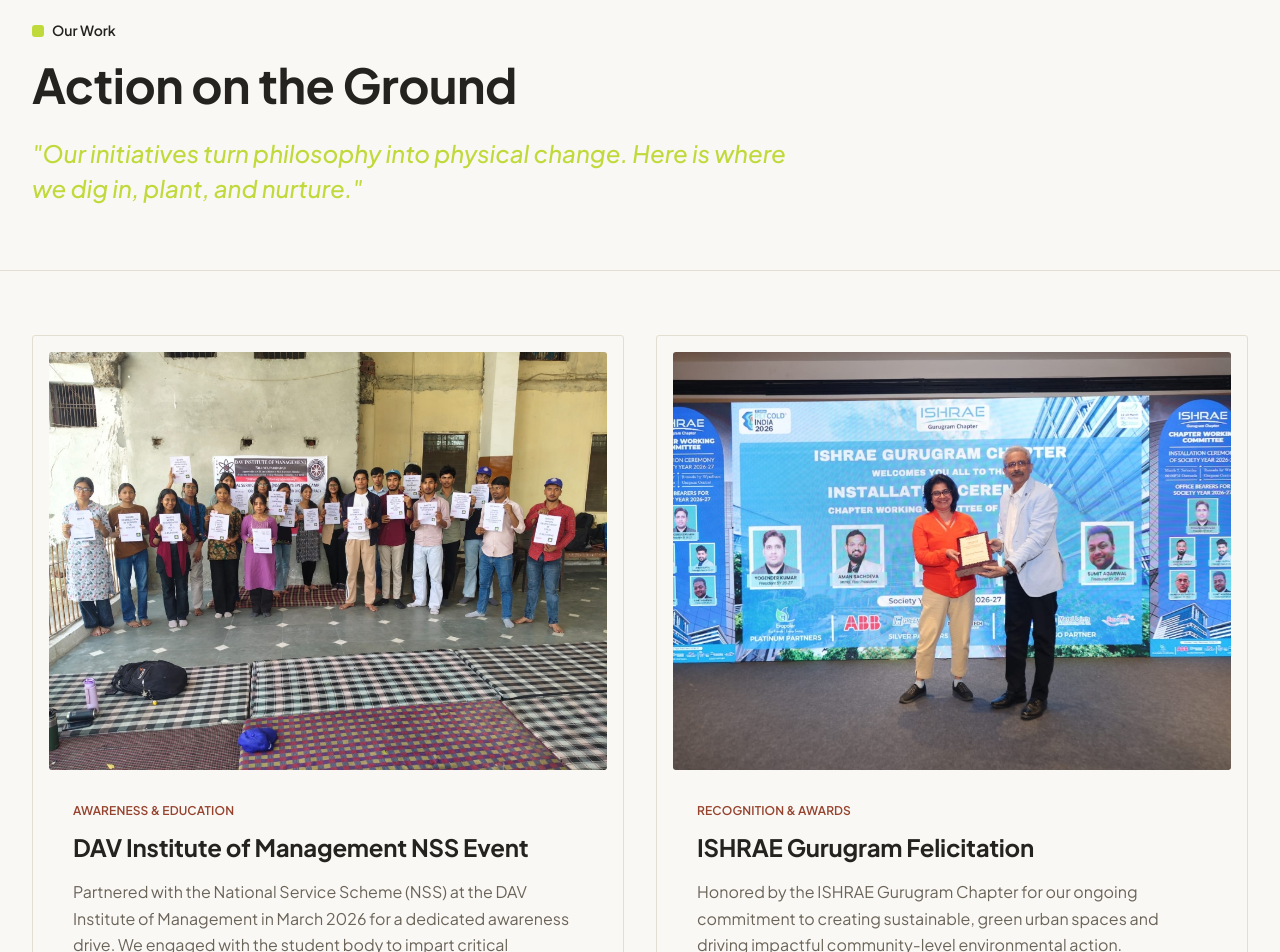
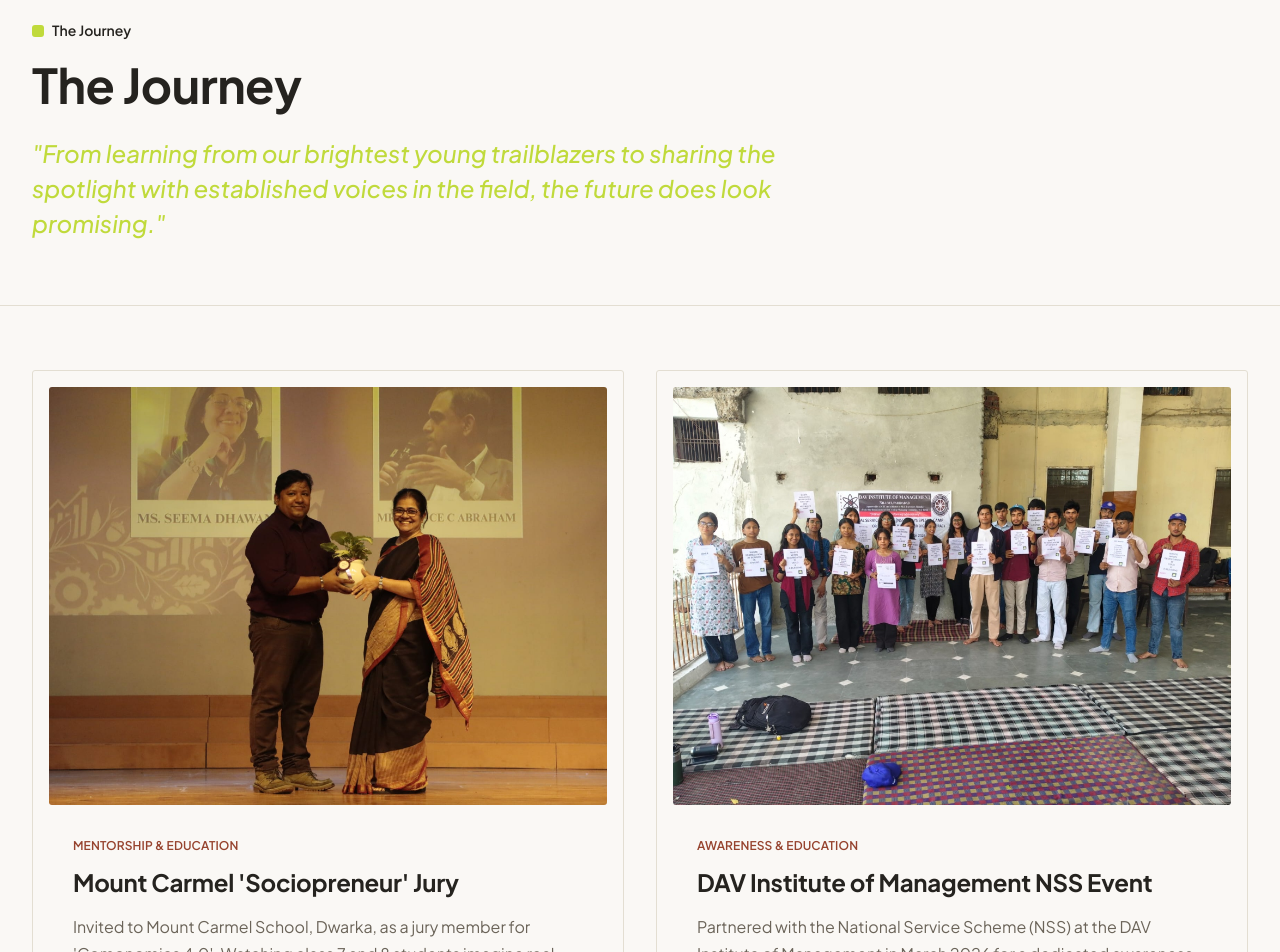
Before and after one commit to AnshKapila/TheRoadsides, a Next.js app: page /work in a window 1280 px wide. Shown: the part 140-1092 px from the top of the page. Built offline with nearby package versions, Linux system fonts and the light colour scheme.

Commit message:
Rename Our Work to The Journey and add Mount Carmel event

```diff
--- a/src/app/work/page.tsx
+++ b/src/app/work/page.tsx
@@ -4,6 +4,12 @@ import { ArrowRight, Leaf } from "lucide-react";
 
 export default function WorkPage() {
   const initiatives = [
+    {
+      title: "Mount Carmel 'Sociopreneur' Jury",
+      tag: "Mentorship & Education",
+      desc: "Invited to Mount Carmel School, Dwarka, as a jury member for 'Comonomics 4.0'. Watching class 7 and 8 students imagine real ideas for environmental change was genuinely inspiring. Two very different rooms recently—one learning from our brightest young trailblazers, one sharing the spotlight with established voices. The future does look promising.",
+      img: "mount_carmel.png"
+    },
     {
       title: "DAV Institute of Management NSS Event",
       tag: "Awareness & Education",
@@ -55,13 +61,13 @@ export default function WorkPage() {
         <div className="container mx-auto max-w-7xl">
           <div className="flex items-center gap-[8px] mb-[16px]">
             <span className="w-3 h-3 rounded-[3px] group bg-[var(--primary-green)]" />
-            <span className="text-[var(--charcoal)] font-semibold text-[14px]">Our Work</span>
+            <span className="text-[var(--charcoal)] font-semibold text-[14px]">The Journey</span>
           </div>
           <h1 className="text-[48px] font-bold tracking-[-0.01em] leading-[1.15] text-[var(--charcoal)] mb-[24px]">
-            Action on the Ground
+            The Journey
           </h1>
           <p className="text-[24px] font-medium leading-[1.45] text-[var(--primary-green)] italic max-w-3xl">
-            &quot;Our initiatives turn philosophy into physical change. Here is where we dig in, plant, and nurture.&quot;
+            &quot;From learning from our brightest young trailblazers to sharing the spotlight with established voices in the field, the future does look promising.&quot;
           </p>
         </div>
       </section>
--- /dev/null
+++ b/update-work-page.js
@@ -0,0 +1,37 @@
+const fs = require('fs');
+
+let content = fs.readFileSync('src/app/work/page.tsx', 'utf8');
+
+// 1. Add to initiatives array
+const newInitiative = `  const initiatives = [
+    {
+      title: "Mount Carmel 'Sociopreneur' Jury",
+      tag: "Mentorship & Education",
+      desc: "Invited to Mount Carmel School, Dwarka, as a jury member for 'Comonomics 4.0'. Watching class 7 and 8 students imagine real ideas for environmental change was genuinely inspiring. Two very different rooms recently—one learning from our brightest young trailblazers, one sharing the spotlight with established voices. The future does look promising.",
+      img: "mount_carmel.png"
+    },`;
+
+content = content.replace('  const initiatives = [', newInitiative);
+
+// 2. Rewrite page header
+content = content.replace('<span className="text-[var(--charcoal)] font-semibold text-[14px]">Our Work</span>', '<span className="text-[var(--charcoal)] font-semibold text-[14px]">The Journey</span>');
+
+content = content.replace('Action on the Ground', 'The Journey');
+
+content = content.replace('&quot;Our initiatives turn philosophy into physical change. Here is where we dig in, plant, and nurture.&quot;', '&quot;From learning from our brightest young trailblazers to sharing the spotlight with established voices in the field, the future does look promising.&quot;');
+
+fs.writeFileSync('src/app/work/page.tsx', content);
+
+// 3. Update the Header navigation link
+let headerContent = fs.readFileSync('src/components/Header.tsx', 'utf8');
+headerContent = headerContent.replace(/{ name: "Our Work", href: "\/work" }/, '{ name: "The Journey", href: "/work" }');
+fs.writeFileSync('src/components/Header.tsx', headerContent);
+
+// 4. Update Footer links in page.tsx if there is an "Our Work" link.
+let homeContent = fs.readFileSync('src/app/page.tsx', 'utf8');
+if (homeContent.includes('>Our Work<')) {
+  homeContent = homeContent.replaceAll('>Our Work<', '>The Journey<');
+  fs.writeFileSync('src/app/page.tsx', homeContent);
+}
+
+console.log("Updated page titles, arrays, and headers.");
```
Also changed, not shown: public/gallery/mount_carmel.png (added).
